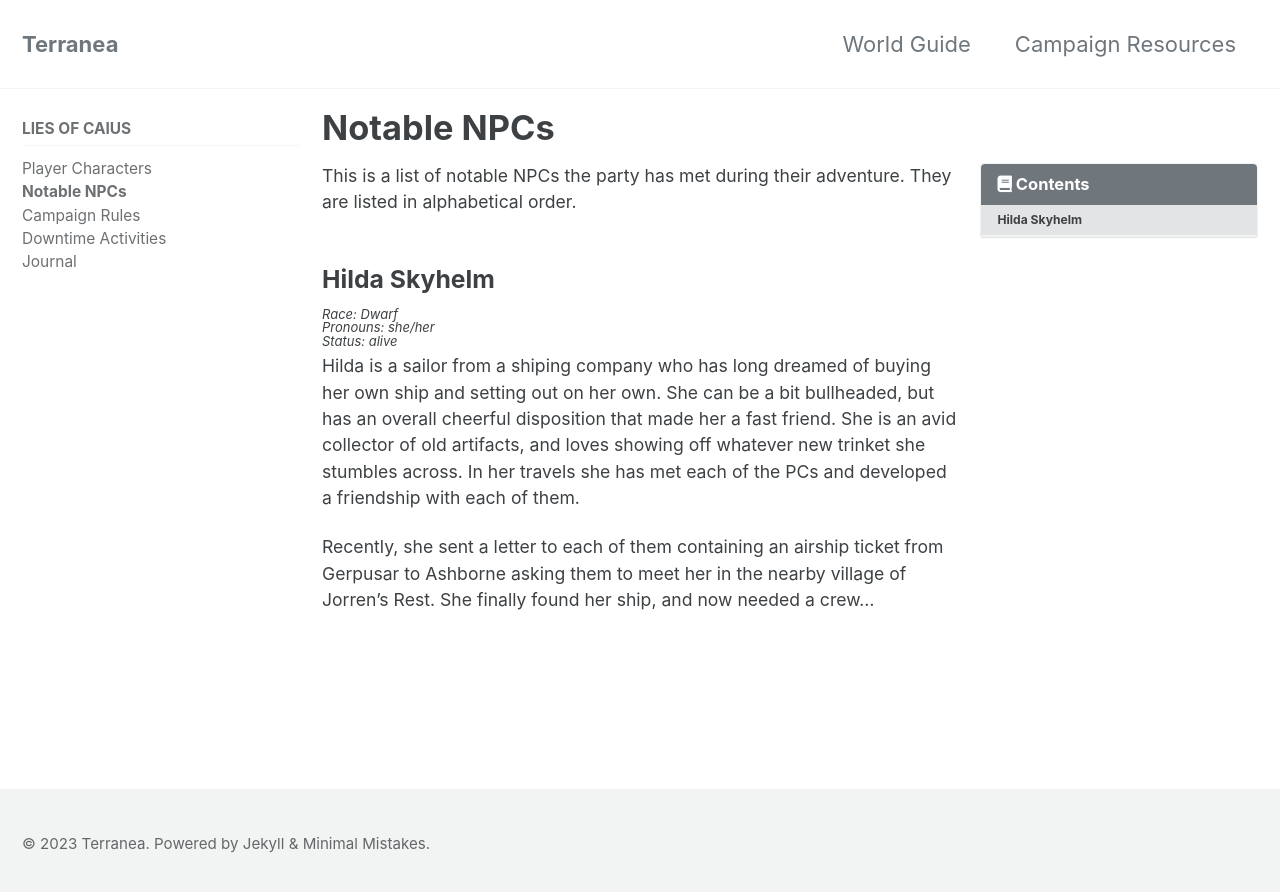
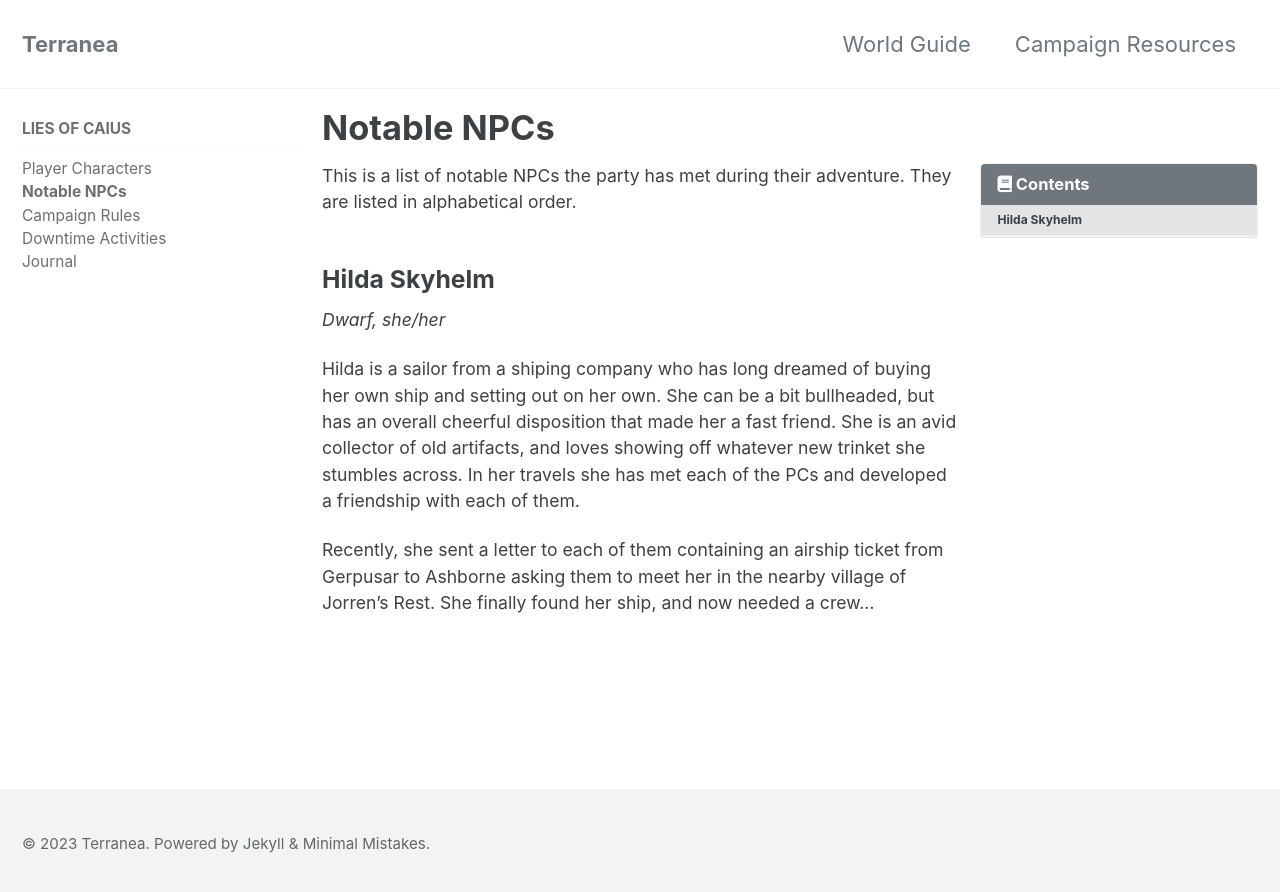
Before and after one commit to dej0608/terranea, a Jekyll site: the page built from _pages/npcs-main.md, in a window 1280 px wide. Shown: the top 892 px of the page. Built offline with Jekyll 4.4.1, drawn with Linux system fonts in a browser that asks for light colours; cached includes are drawn as plain includes.

Commit message:
update npc minor notes formatting for mobile

```diff
--- a/_pages/npcs-main.md
+++ b/_pages/npcs-main.md
@@ -12,11 +12,8 @@ toc_icon: "book"
 This is a list of notable NPCs the party has met during their adventure. They are listed in alphabetical order.
 
 ### Hilda Skyhelm
-<p style="line-height:70%; margin-bottom: 1%">
-	<font size="2.5"><em>Race: Dwarf</em></font><br>
-	<font size="2.5"><em>Pronouns: she/her</em></font><br>
-	<font size="2.5"><em>Status: alive</em></font>
-</p>
+*Dwarf, she/her*
+
 Hilda is a sailor from a shiping company who has long dreamed of buying her own ship and setting out on her own. She can be a bit bullheaded, but has an overall cheerful disposition that made her a fast friend. She is an avid collector of old artifacts, and loves showing off whatever new trinket she stumbles across. In her travels she has met each of the PCs and developed a friendship with each of them.
 
 Recently, she sent a letter to each of them containing an airship ticket from Gerpusar to Ashborne asking them to meet her in the nearby village of Jorren's Rest. She finally found her ship, and now needed a crew...
```
